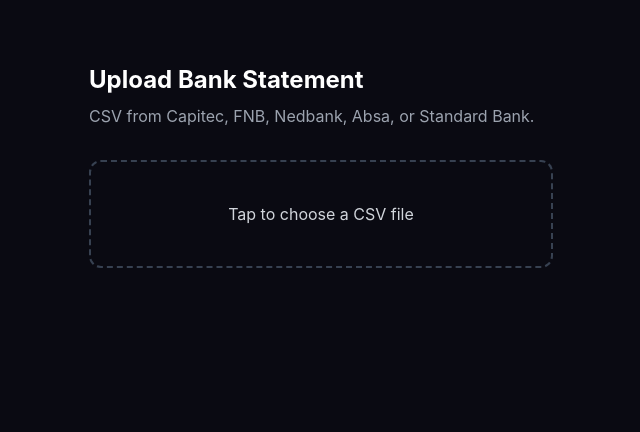
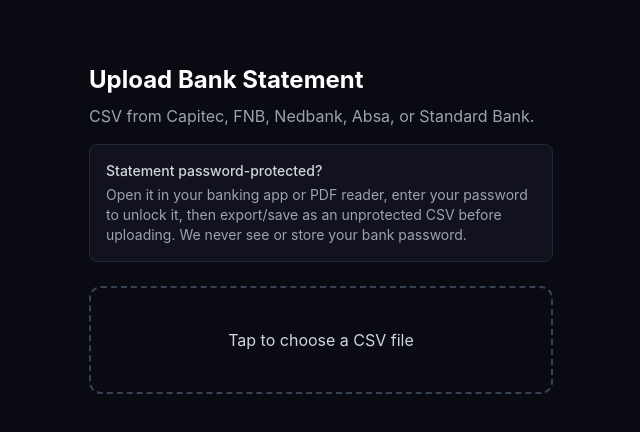
Before and after one commit to charmainesekulane232/Charmz-mvp, a Next.js app: page /upload in a window 1280 px wide. Shown: the top 432 px of the page, without its empty margins (319-959 px from the left). Built offline with nearby package versions, Linux system fonts and the light colour scheme.

Commit message:
Enhance upload page with password protection info
Added a note about password protection for bank statements.

```diff
--- a/app/upload/page.tsx
+++ b/app/upload/page.tsx
@@ -88,9 +88,22 @@
   return (
     <div className="max-w-lg mx-auto px-6 py-16">
       <h1 className="text-2xl font-bold mb-2">Upload Bank Statement</h1>
-      <p className="text-gray-400 mb-8">
+      <p className="text-gray-400 mb-4">
         CSV from Capitec, FNB, Nedbank, Absa, or Standard Bank.
       </p>
+
+      <div className="bg-card border border-gray-800 rounded-lg p-4 mb-6 text-sm text-gray-400">
+        <p className="mb-1">
+          <span className="text-gray-300 font-medium">
+            Statement password-protected?
+          </span>
+        </p>
+        <p>
+          Open it in your banking app or PDF reader, enter your password to
+          unlock it, then export/save as an unprotected CSV before
+          uploading. We never see or store your bank password.
+        </p>
+      </div>
 
       <label className="block border-2 border-dashed border-gray-700 rounded-xl p-10 text-center cursor-pointer hover:border-accent transition">
         <input
```
